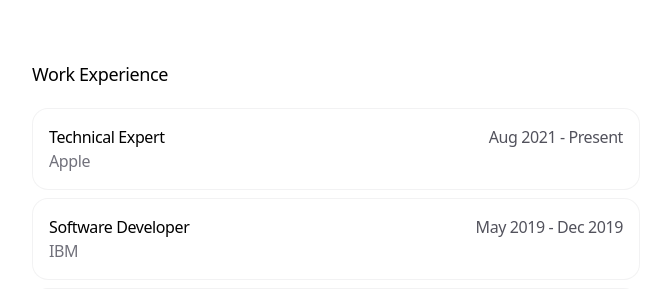
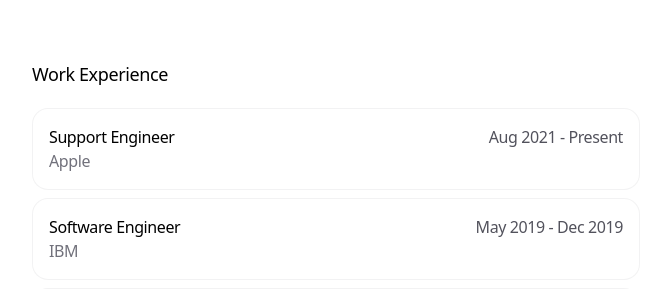
Before and after one commit to jayson-s/portfolio, a Next.js app: page / in a window 1280 px wide. Shown: the part 1308-1597 px from the top of the page, without its empty margins (304-975 px from the left). Built offline with nearby package versions, Linux system fonts and the light colour scheme.

Commit message:
Updated Data

```diff
--- a/app/data.ts
+++ b/app/data.ts
@@ -101,14 +101,14 @@ export const PROJECTS: Project[] = [
 export const WORK_EXPERIENCE: WorkExperience[] = [
   {
     company: 'Apple',
-    title: 'Technical Expert',
+    title: 'Support Engineer',
     start: 'Aug 2021',
     end: 'Present',
     id: 'work1',
   },
   {
     company: 'IBM',
-    title: 'Software Developer',
+    title: 'Software Engineer',
     start: 'May 2019',
     end: 'Dec 2019',
     id: 'work2',
```
